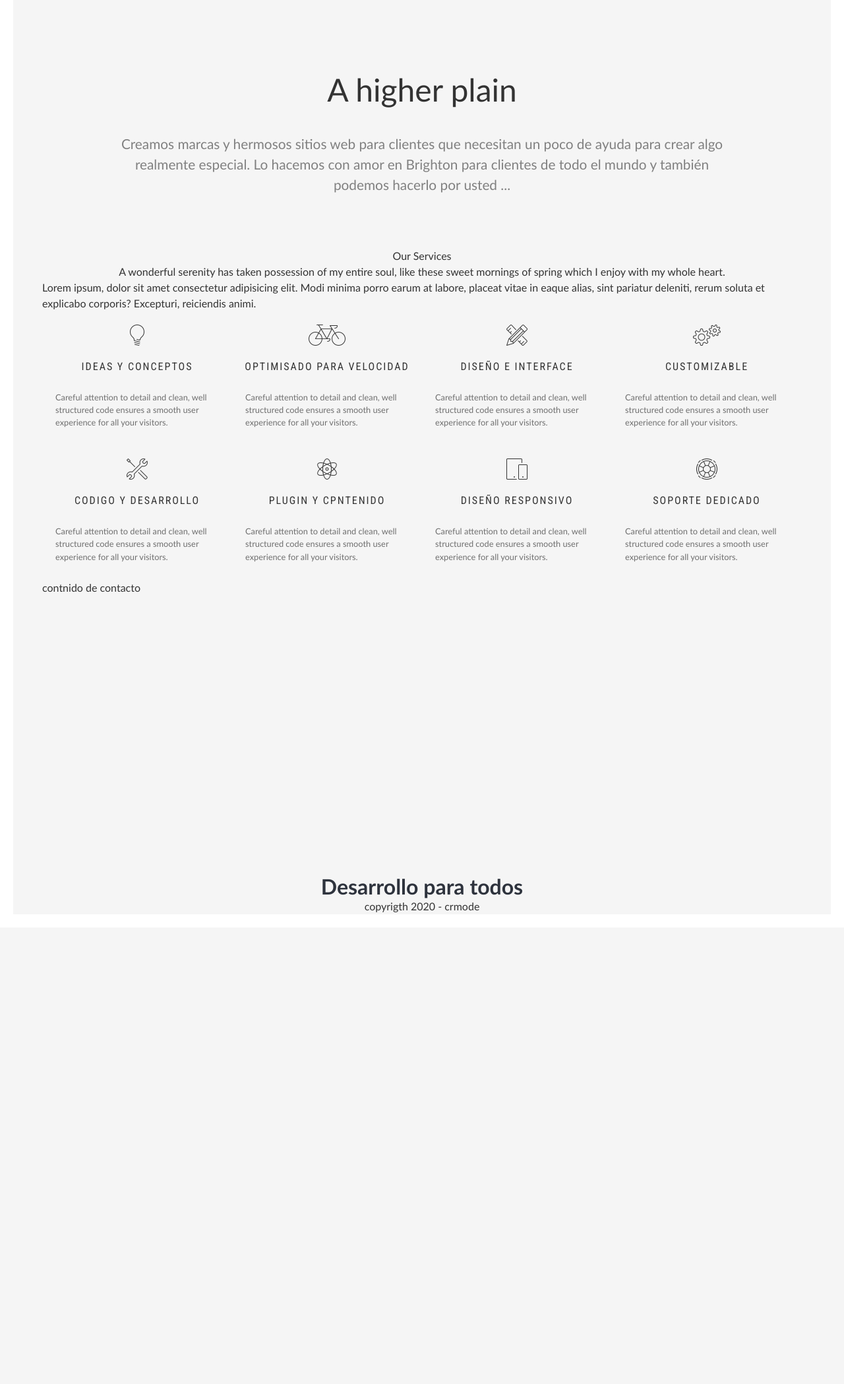
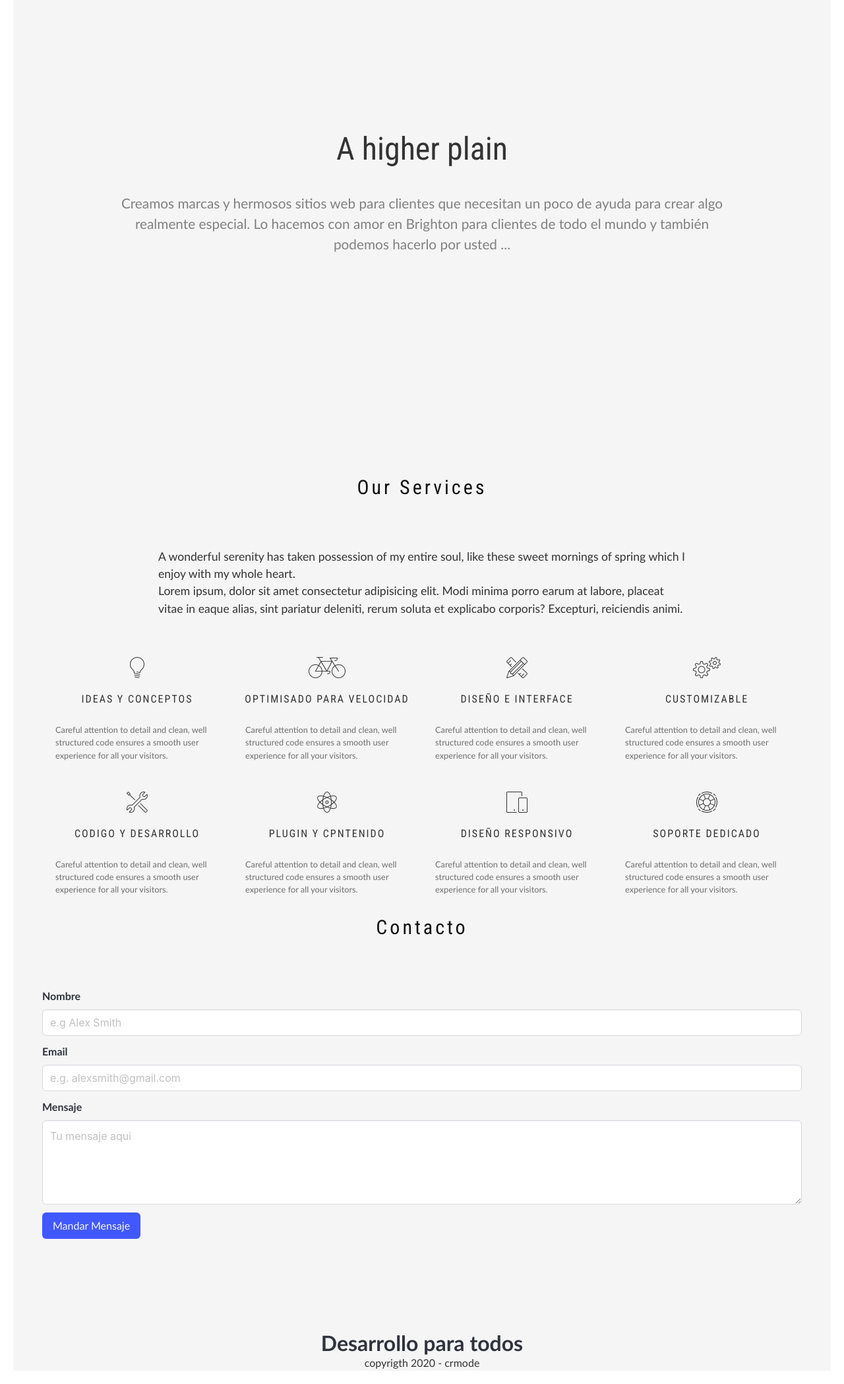
Before and after one commit to jesushernan3/crmode, a PHP site: page /app/views/home in a window 1280 px wide. Shown: the part 160-2258 px from the top of the page at 66% size. Before the commit the page ends 1566 px from the top, so only its background shows below. Run offline with PHP 8.4, Linux system fonts and the light colour scheme; some libraries are stand-ins or nearby versions.

Commit message:
terminado maqueta servicios

```diff
--- a/app/views/home.php
+++ b/app/views/home.php
@@ -3,16 +3,18 @@
   include 'includes/head.php';
 ?>
 <main class="container">
-  <section class="manifiesto">
+  <section class="manifiesto module">
     <h2>A higher plain</h2>
     <p>Creamos marcas y hermosos sitios web para clientes que necesitan un poco de ayuda para crear algo realmente especial. Lo hacemos con amor en Brighton para clientes de todo el mundo y también podemos hacerlo por usted ...</p>
   </section>
 
-  <section id="servicios">
+  <section id="servicios" class="module">
     <div class="row d-flex-centered f-direction-column">
-      <h2>Our Services</h2>
-      <p>A wonderful serenity has taken possession of my entire soul, like these sweet mornings of spring which I enjoy with my whole heart.</p>
-      <p>Lorem ipsum, dolor sit amet consectetur adipisicing elit. Modi minima porro earum at labore, placeat vitae in eaque alias, sint pariatur deleniti, rerum soluta et explicabo corporis? Excepturi, reiciendis animi.</p>
+      <h2 class="module-title">Our Services</h2>
+      <div class="caja-parrafo">
+        <p>A wonderful serenity has taken possession of my entire soul, like these sweet mornings of spring which I enjoy with my whole heart.</p>
+        <p>Lorem ipsum, dolor sit amet consectetur adipisicing elit. Modi minima porro earum at labore, placeat vitae in eaque alias, sint pariatur deleniti, rerum soluta et explicabo corporis? Excepturi, reiciendis animi.</p>
+      </div>
     </div>
     <div class="row">
       <div class="col-25 d-flex-centered f-direction-column servicio">
@@ -51,8 +53,34 @@
     </div>
   </section>
 
-  <section id="contacto">
-  <p>contnido de contacto</p>
+  <section id="contacto" class="module">
+  <h2 class="module-title">Contacto</h2>
+    <div class="caja-formulario">
+    <div class="field">
+      <label class="label">Nombre</label>
+      <div class="control">
+      <input class="input" type="text" placeholder="e.g Alex Smith">
+      </div>
+    </div>
+    <div class="field">
+      <label class="label">Email</label>
+      <div class="control">
+        <input class="input" type="email" placeholder="e.g. alexsmith@gmail.com">
+      </div>
+    </div>
+    <div class="field">
+      <label class="label">Mensaje</label>
+      <div class="control">
+        <textarea class="textarea" placeholder="Tu mensaje aqui"></textarea>
+      </div>
+    </div>
+    <div class="field">
+      <div class="control">
+        <button class="button is-link">Mandar Mensaje</button>
+      </div>
+    </div>
+  </form>
+    </div>
   </section>
 
 </main>
--- a/public/css/main.css
+++ b/public/css/main.css
@@ -63,6 +63,9 @@ a:hover {
 }
 main > section {
 	padding-top: 50px;
+}
+h1,h2,h3,h4,h5,h6 {
+  font-family: "Roboto Condensed", sans-serif;
 }
 
 /* Header
@@ -134,6 +137,26 @@ header {
 	color: gray;
 	margin: 30px 100px;
 }
+.module-title {
+	position: relative;
+	letter-spacing: 4px;
+	text-align: center;
+	font-weight: 400;
+	font-size: 30px;
+	color: #111;
+	margin: 0 0 70px;
+}
+.module {
+	position: relative;
+	padding: 140px 0;
+	background-repeat: no-repeat;
+	background-position: 50% 50%;
+	background-size: cover;
+}
+.row {
+	padding-top: 20px;
+	padding-bottom: 20px;
+}
 /* Servicios
  ==================================*/
 #servicios {
@@ -143,7 +166,6 @@ header {
 padding-top: 20px;
 }
 #servicios .servicio h4 {
-font-family: "Roboto Condensed", sans-serif;
 text-transform: uppercase;
 font-weight: lighter;
 letter-spacing: 2px;
@@ -155,6 +177,10 @@ letter-spacing: 2px;
 }
 .servicio span {
 	font-size: 2rem;
+}
+.caja-parrafo {
+  max-width: 800px;
+  font-size: 1.1rem;
 }
 /* Contacto
  ==================================*/
```
